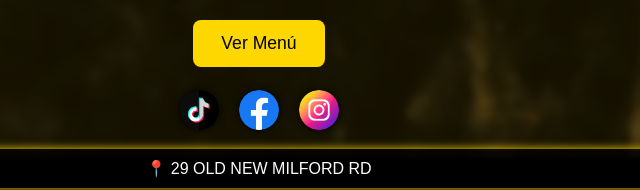
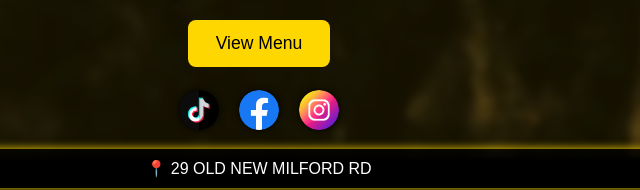
Before and after one commit to nexxbase2025/feczito2345bllza, a plain HTML site: page index.html in a window 1280 px wide. Shown: the part 646-836 px from the top of the page, 381-1021 px from the left. Drawn offline with Linux system fonts and the light colour scheme.

Commit message:
Add files via upload

```diff
--- a/index.html
+++ b/index.html
@@ -7,6 +7,7 @@
   <title>LUXURY NAILS STUDIO</title>
   <link rel="manifest" href="manifest.json" />
   <style>
+    /* ... Tus estilos completos sin tocar nada ... */
     body {
       margin: 0;
       font-family: sans-serif;
@@ -230,7 +231,8 @@
     <span class="linea"></span>
   </div>
 
-  <button class="btn" onclick="window.location.href='menu.html'">Ver Menú</button>
+  <!-- Botón traducible -->
+  <button id="menu-btn" class="btn" onclick="window.location.href='menu.html'">Ver Menú</button>
 
   <div class="redes">
     <a href="https://www.tiktok.com/@donbeltranusa" target="_blank" rel="noopener noreferrer"><img src="tik-tok_4782345.png" alt="TikTok" /></a>
@@ -272,9 +274,25 @@
       return ('standalone' in window.navigator) && window.navigator.standalone;
     }
 
+    const lang = navigator.language || navigator.userLanguage;
+    const isEnglish = lang.toLowerCase().startsWith("en");
+
+    // Traducción automática
+    window.addEventListener("load", () => {
+      if (isEnglish) {
+        const menuBtn = document.getElementById("menu-btn");
+        if (menuBtn) menuBtn.innerText = "View Menu";
+
+        const installBtn = document.getElementById("install-btn");
+        if (installBtn) installBtn.innerText = "📲 Install App";
+      }
+
+      // iOS install banner
       if (isiOS() && !isInStandaloneMode()) {
         const aviso = document.createElement("div");
-      aviso.textContent = "Para instalar esta app, pulsa el botón compartir (cuadro con flecha) y selecciona 'Agregar a pantalla de inicio'.";
+        aviso.textContent = isEnglish
+          ? "To install this app, tap the share button (square with arrow) and select 'Add to Home Screen'."
+          : "Para instalar esta app, pulsa el botón compartir (cuadro con flecha) y selecciona 'Agregar a pantalla de inicio'.";
         Object.assign(aviso.style, {
           position: "fixed",
           bottom: "20px",
@@ -291,7 +309,9 @@
         document.body.appendChild(aviso);
         setTimeout(() => { aviso.style.display = "none"; }, 15000);
       }
+    });
 
+    // Carrusel
     const track = document.querySelector('.carousel-track');
     const slides = Array.from(track.children);
     const leftArrow = document.querySelector('.carousel-arrow.left');
```
Lines whose indentation alone changed are shown as unchanged.
